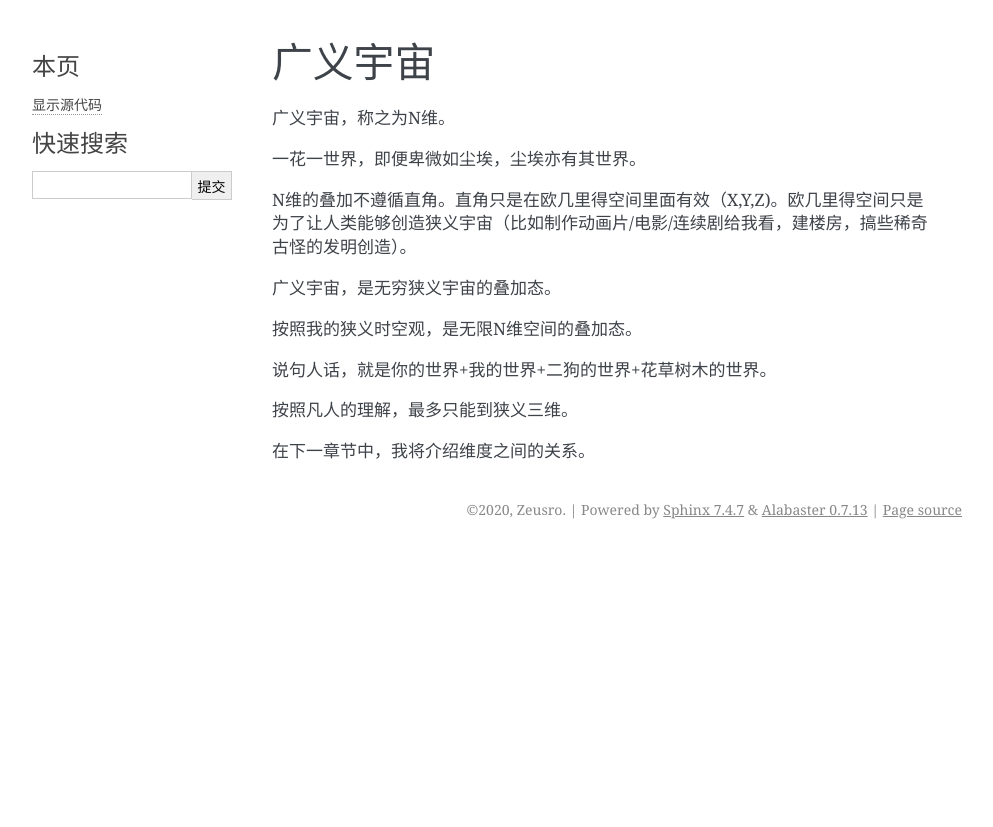
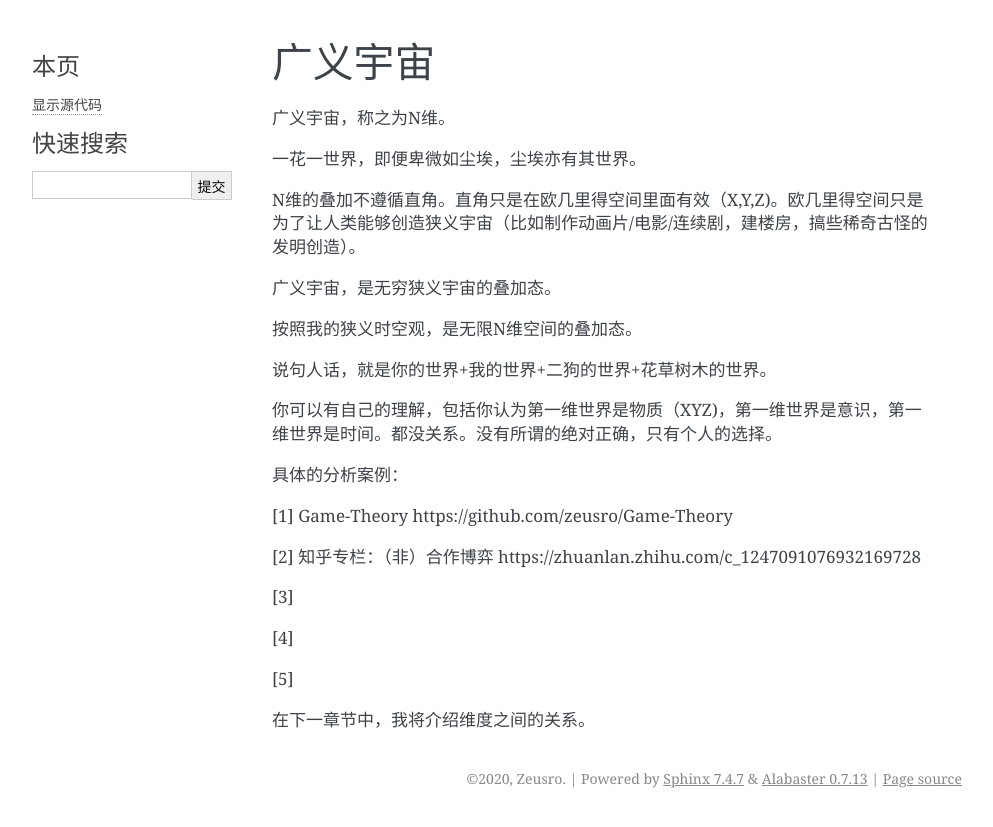
Before and after one commit to zeusro/God-Theory, a Sphinx documentation site: the page built from source/chapter_2.md, in a window 1280 px wide. Shown: the top 827 px of the page, without its empty margins (148-1141 px from the left). Built offline with Sphinx 7.4.7, drawn with Linux system fonts in a browser that asks for light colours.

Commit message:
Sat May 23 12:11:41 CST 2020

```diff
--- a/source/chapter_2.md
+++ b/source/chapter_2.md
@@ -5,7 +5,7 @@
 
 一花一世界，即便卑微如尘埃，尘埃亦有其世界。
 
-N维的叠加不遵循直角。直角只是在欧几里得空间里面有效（X,Y,Z)。欧几里得空间只是为了让人类能够创造狭义宇宙（比如制作动画片/电影/连续剧给我看，建楼房，搞些稀奇古怪的发明创造）。
+N维的叠加不遵循直角。直角只是在欧几里得空间里面有效（X,Y,Z)。欧几里得空间只是为了让人类能够创造狭义宇宙（比如制作动画片/电影/连续剧，建楼房，搞些稀奇古怪的发明创造）。
 
 广义宇宙，是无穷狭义宇宙的叠加态。
 
@@ -13,6 +13,33 @@ N维的叠加不遵循直角。直角只是在欧几里得空间里面有效（X
 
 说句人话，就是你的世界+我的世界+二狗的世界+花草树木的世界。
 
-按照凡人的理解，最多只能到狭义三维。
+你可以有自己的理解，包括你认为第一维世界是物质（XYZ)，第一维世界是意识，第一维世界是时间。都没关系。没有所谓的绝对正确，只有个人的选择。
+
+具体的分析案例：
+
+
+[1]
+Game-Theory
+https://github.com/zeusro/Game-Theory
+
+
+[2]
+知乎专栏：（非）合作博弈
+https://zhuanlan.zhihu.com/c_1247091076932169728
+
+[3]
+
+
+
+[4]
+
+
+
+[5]
+
+
+
+
+
 
 在下一章节中，我将介绍维度之间的关系。
```
Also changed, not shown: README.md (+1 -1 lines).
